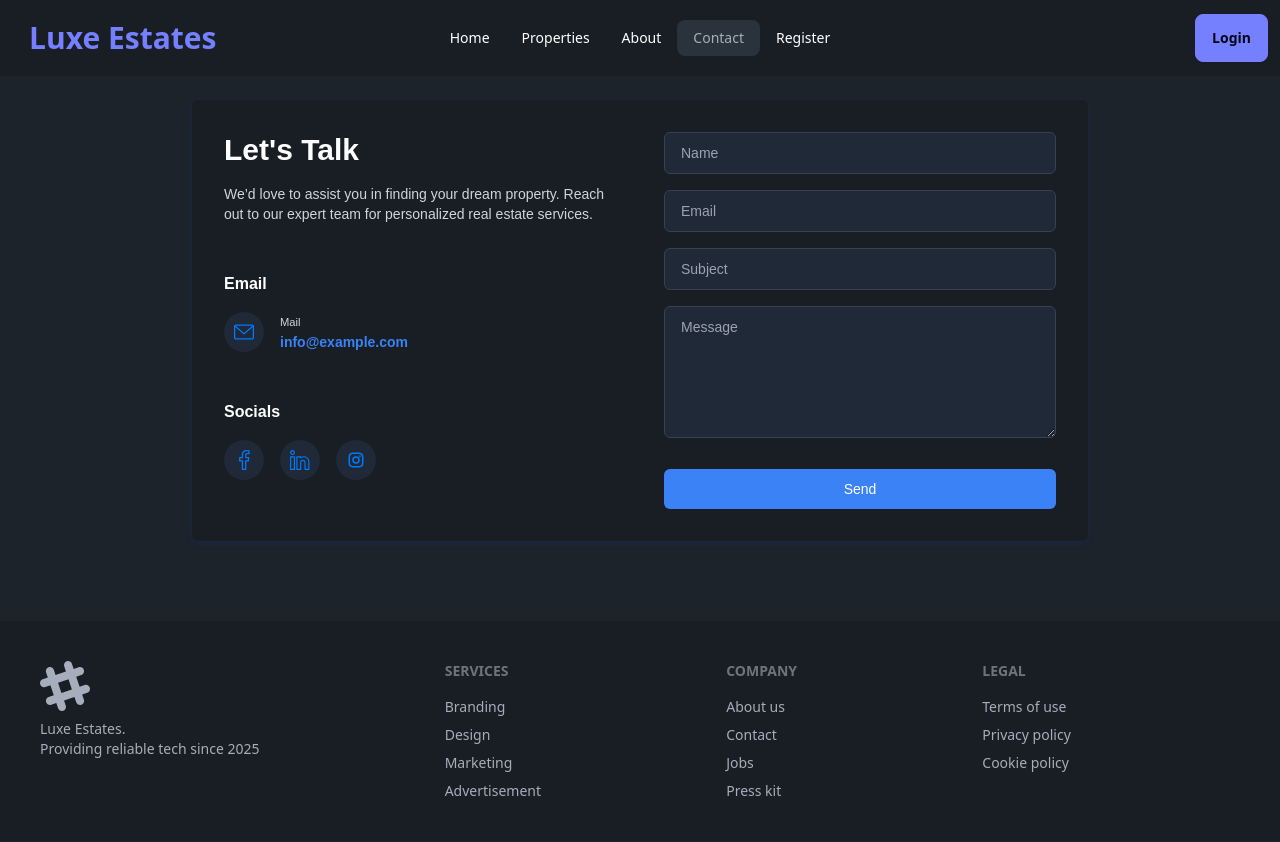
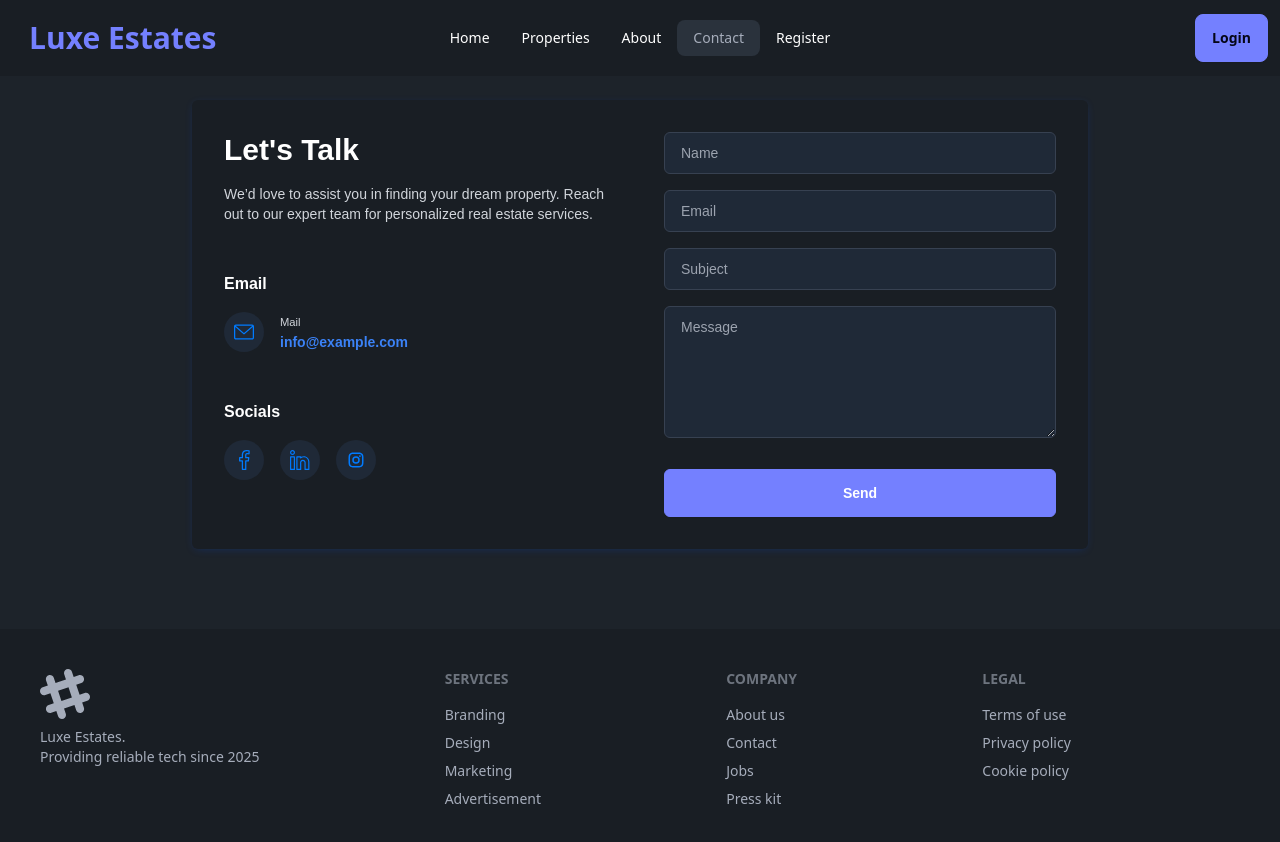
Before and after one commit to rubaiiyat/Luxe-Estates, a React (Vite) app: page /contact in a window 1280 px wide. Shown: the top 842 px of the page. Built offline with nearby package versions, Linux system fonts and the light colour scheme; no server answers.

Commit message:
modify contact page

```diff
--- a/src/Components/Pages/Contact/Contact.jsx
+++ b/src/Components/Pages/Contact/Contact.jsx
@@ -115,7 +115,7 @@ const Contact = () => {
           />
           <button
             type="button"
-            className="text-white bg-blue-500 hover:bg-blue-600 rounded-md text-sm px-4 py-2.5 w-full !mt-6"
+            className="btn btn-primary text-white rounded-md text-sm px-4 py-2.5 w-full !mt-6"
           >
             Send
           </button>
```
